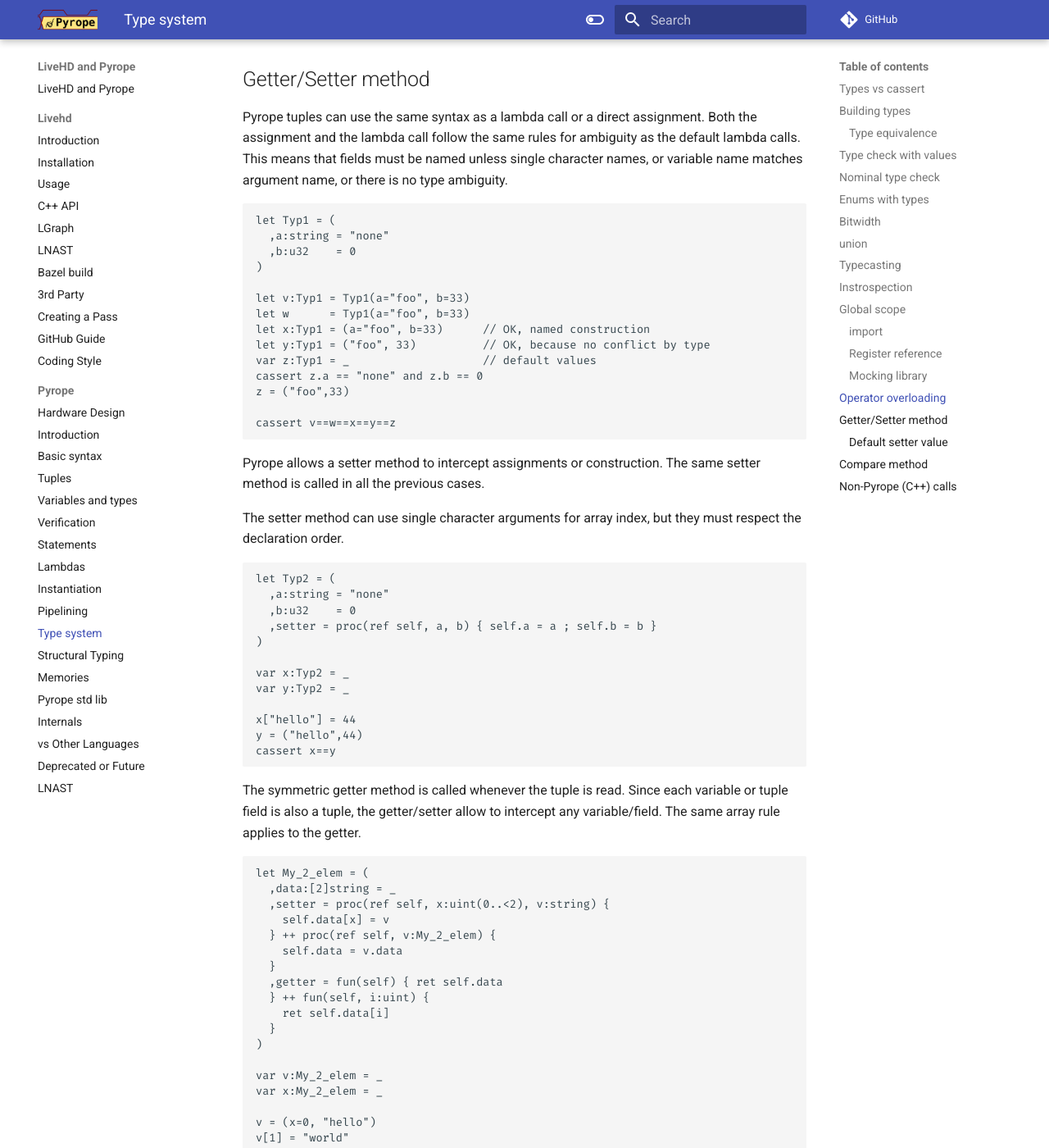
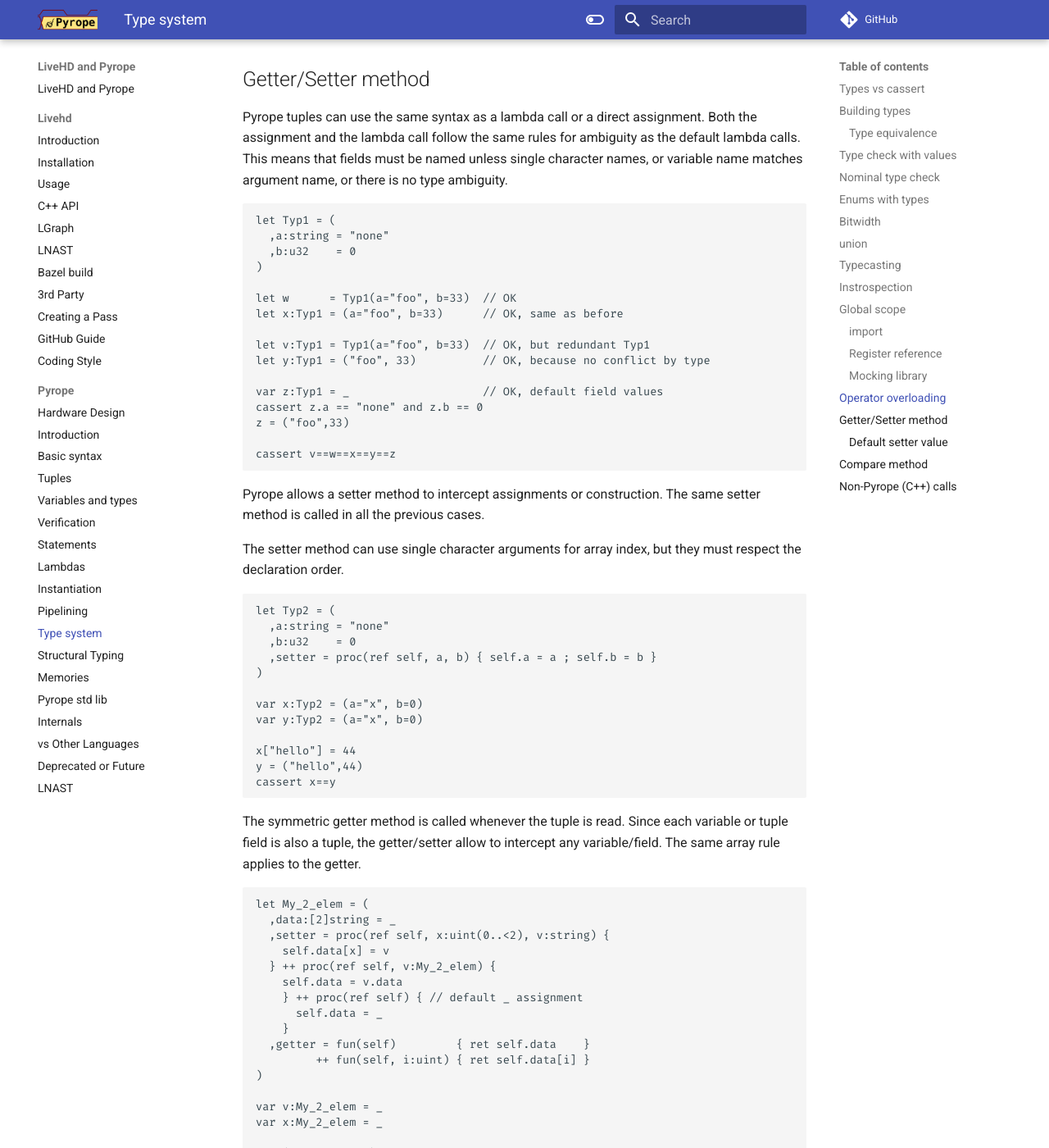
Before and after one commit to masc-ucsc/docs, an MkDocs documentation site: the page built from docs/pyrope/07-typesystem.md, in a window 1280 px wide and 1400 px high, scrolled down 15522 px. Shown: the whole window at 82% size. Built offline with MkDocs 1.6.1 and Material for MkDocs 9.7.7, drawn with Linux system fonts in a browser that asks for light colours; comment, search, counter and statistics services are not loaded; some of the changed text lies outside the part shown.

Commit message:
expand setter/getter for tuple default

```diff
--- a/docs/pyrope/07-typesystem.md
+++ b/docs/pyrope/07-typesystem.md
@@ -860,11 +860,13 @@ let Typ1 = (
   ,b:u32    = 0
 )
 
-let v:Typ1 = Typ1(a="foo", b=33)
-let w      = Typ1(a="foo", b=33)
-let x:Typ1 = (a="foo", b=33)      // OK, named construction
+let w      = Typ1(a="foo", b=33)  // OK
+let x:Typ1 = (a="foo", b=33)      // OK, same as before
+
+let v:Typ1 = Typ1(a="foo", b=33)  // OK, but redundant Typ1
 let y:Typ1 = ("foo", 33)          // OK, because no conflict by type
-var z:Typ1 = _                    // default values
+
+var z:Typ1 = _                    // OK, default field values
 cassert z.a == "none" and z.b == 0
 z = ("foo",33)
 
@@ -905,11 +907,11 @@ let My_2_elem = (
     self.data[x] = v
   } ++ proc(ref self, v:My_2_elem) {
     self.data = v.data
-  }
-  ,getter = fun(self) { ret self.data
-  } ++ fun(self, i:uint) {
-    ret self.data[i]
-  }
+    } ++ proc(ref self) { // default _ assignment
+      self.data = _
+    }
+  ,getter = fun(self)         { ret self.data    }
+         ++ fun(self, i:uint) { ret self.data[i] }
 )
 
 var v:My_2_elem = _
```
Also changed, not shown: other parts of docs/pyrope/07-typesystem.md (+10 -4 lines).
